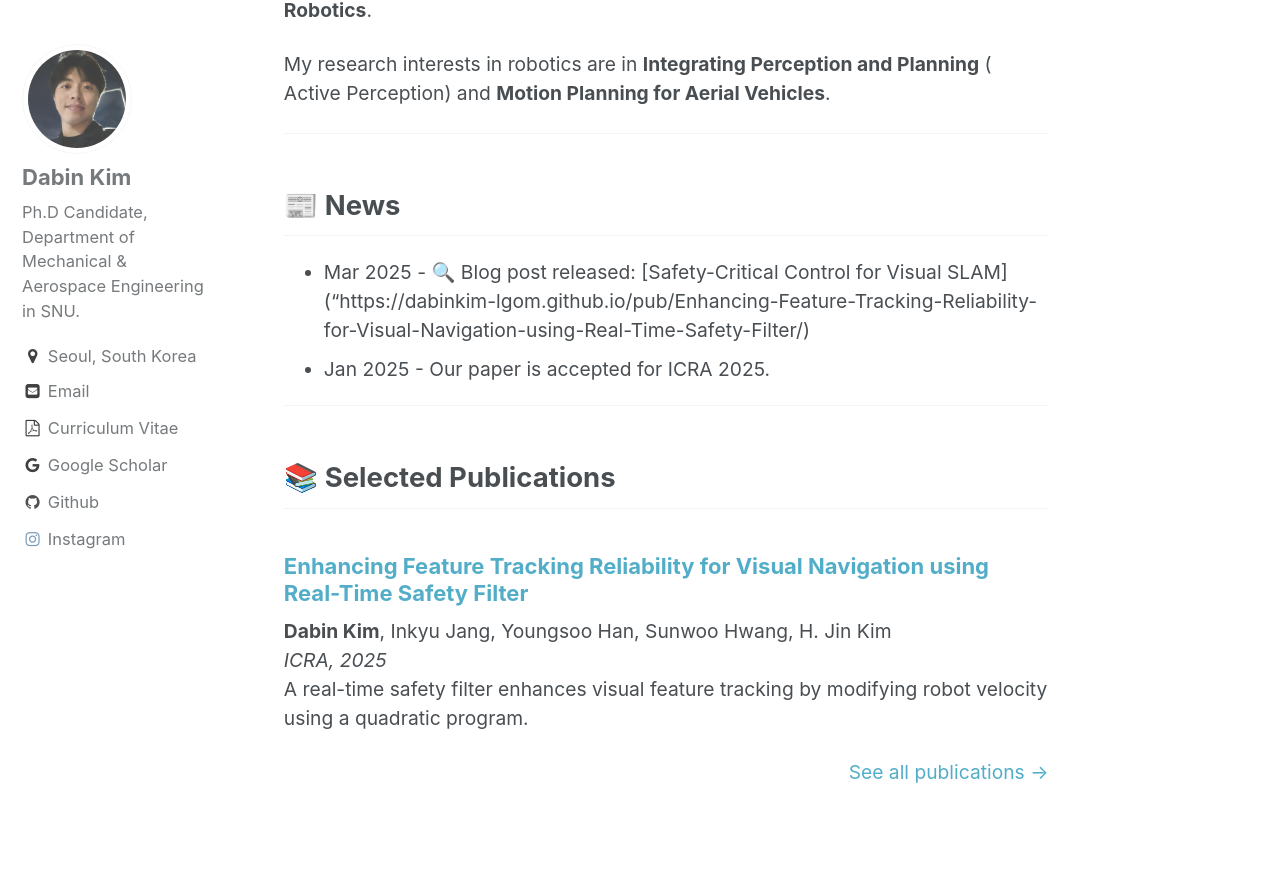
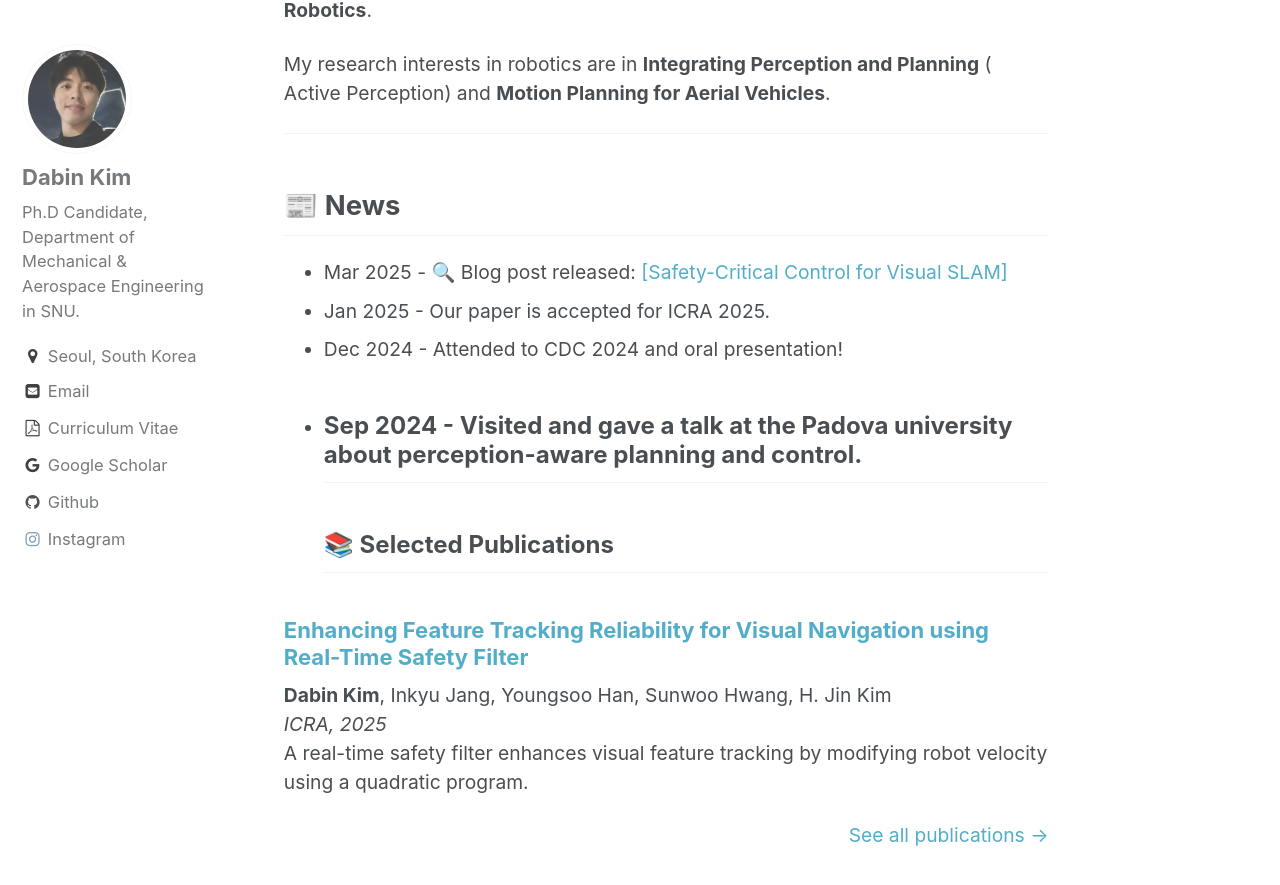
Before and after one commit to dabinkim-LGOM/dabinkim-LGOM.github.io, a Jekyll site: the page built from index.md, in a window 1280 px wide and 900 px high, scrolled down 506 px. Shown: the top 885 px of the window. Built offline with Jekyll 4.4.1, drawn with Linux system fonts in a browser that asks for light colours.

Commit message:
Update index.md

```diff
--- a/index.md
+++ b/index.md
@@ -38,10 +38,10 @@ My research interests in robotics are in **Integrating Perception and Planning**
 <!-- NEWS -->
 ## 📰 News
 
-- Mar 2025 - 🔍 Blog post released: [Safety-Critical Control for Visual SLAM] ("https://dabinkim-lgom.github.io/pub/Enhancing-Feature-Tracking-Reliability-for-Visual-Navigation-using-Real-Time-Safety-Filter/)
-<!-- <a href=" target="_blank">the current post</a> about our recent work on the **safety-critical control for visual SLAM**. -->
+- Mar 2025 - 🔍 Blog post released: <a href="https://dabinkim-lgom.github.io/pub/Enhancing-Feature-Tracking-Reliability-for-Visual-Navigation-using-Real-Time-Safety-Filter/" target="_blank">[Safety-Critical Control for Visual SLAM]</a>
 - Jan 2025 - Our paper is accepted for ICRA 2025.
-
+- Dec 2024 - Attended to CDC 2024 and oral presentation!
+- Sep 2024 - Visited and gave a talk at the Padova university about perception-aware planning and control.
 ---
 <!-- PUBLICATIONS -->
 ## 📚 Selected Publications
```
